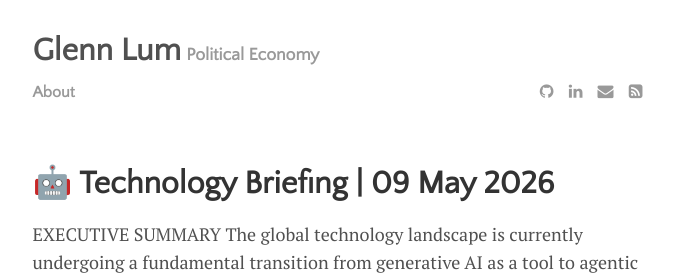
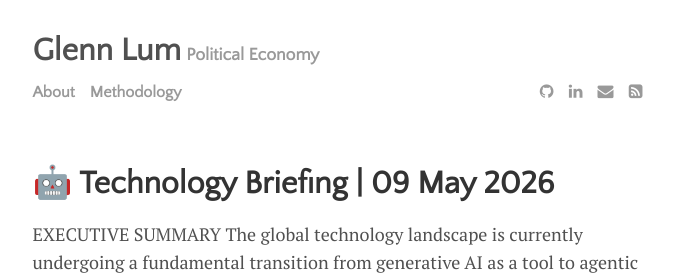
Before and after one commit to GD-MRNG/political-economy-blog, a Jekyll site: the page built from index.html, in a window 1280 px wide. Shown: the top 275 px of the page, without its empty margins (300-974 px from the left). Built offline with Jekyll 4.4.1, drawn with Linux system fonts in a browser that asks for light colours; the list of posts is cut into pages by our own code.

Commit message:
Add 'Methodology' section to menu for improved navigation

```diff
--- a/_data/settings.yml
+++ b/_data/settings.yml
@@ -8,6 +8,7 @@ google-ID: ''
 
 menu:
 - {name: 'About',   url: 'about.html'}
+- {name: 'Methodology',   url: 'methodology.html'}
 
 # Available social icons are powered by Font Awesome, so you can use any icon that they offer
 social:
```
